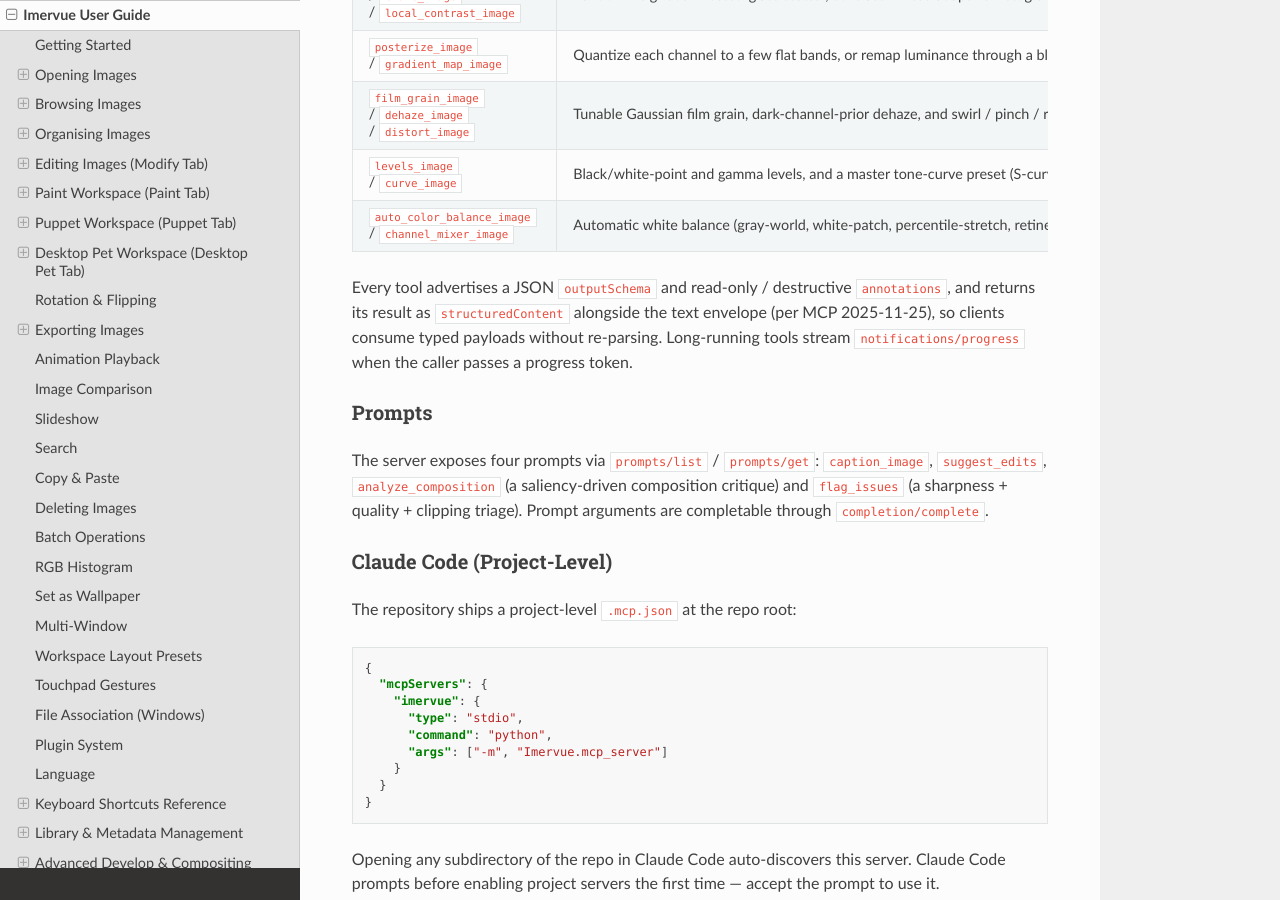
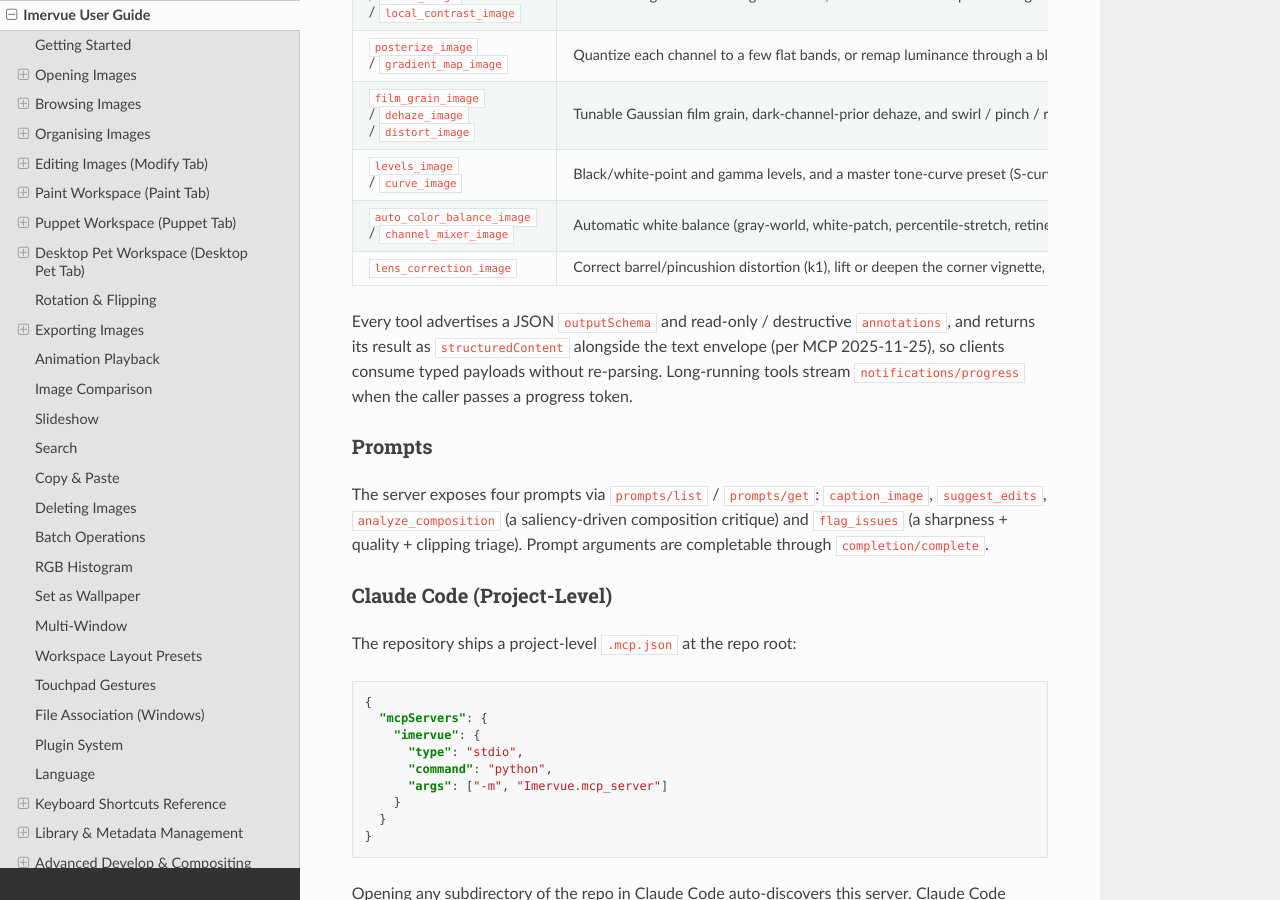
Before and after one commit to JeffreyChen-s-Utils/Imervue, a Sphinx documentation site: the page built from docs/en/index.rst, in a window 1280 px wide and 900 px high, scrolled down 43759 px. Built offline with Sphinx 7.4.7 and the Read the Docs theme 3.1.0, drawn with Linux system fonts in a browser that asks for light colours.

Commit message:
Document the lens correction MCP tool (EN + zh-TW)
Add lens_correction_image to the tool tables in the English README, the zh-TW
README and the English docs, and bump the advertised MCP tool count 56 -> 57.

```diff
--- a/docs/en/index.rst
+++ b/docs/en/index.rst
@@ -2495,6 +2495,9 @@
    * - ``auto_color_balance_image`` / ``channel_mixer_image``
      - Automatic white balance (gray-world, white-patch, percentile-stretch,
        retinex) and a 3x3 channel mixer with mono conversion.
+   * - ``lens_correction_image``
+     - Correct barrel/pincushion distortion (k1), lift or deepen the corner
+       vignette, and cancel red/blue chromatic aberration.
 
 Every tool advertises a JSON ``outputSchema`` and read-only /
 destructive ``annotations``, and returns its result as
```
Also changed, not shown: README.md (+2 -1 lines), README/README_zh-TW.md.
